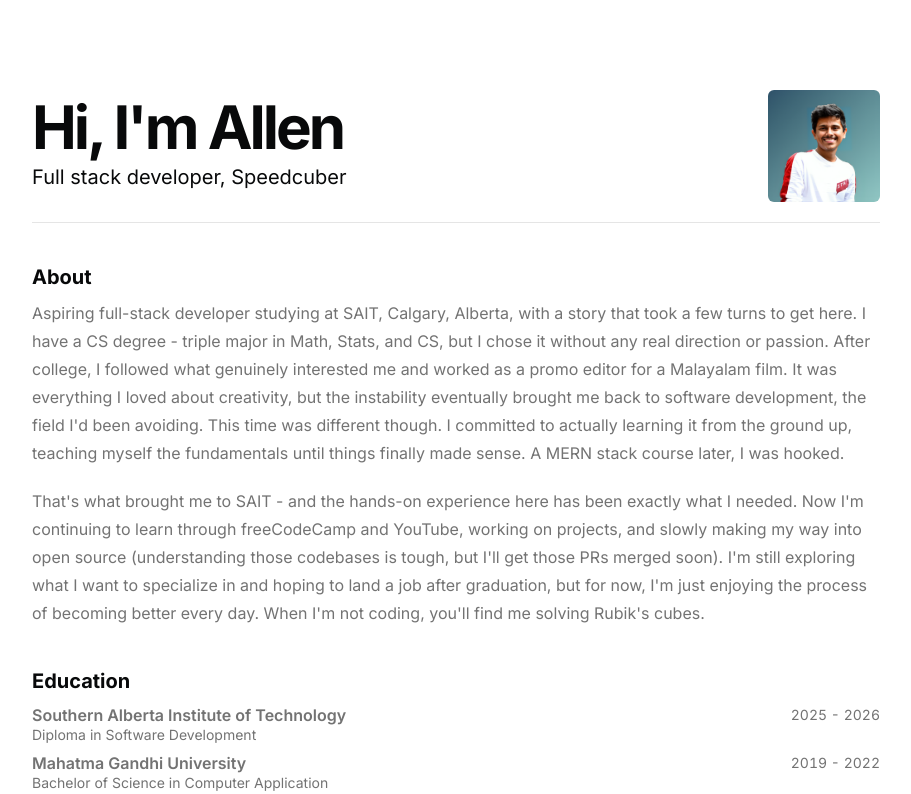
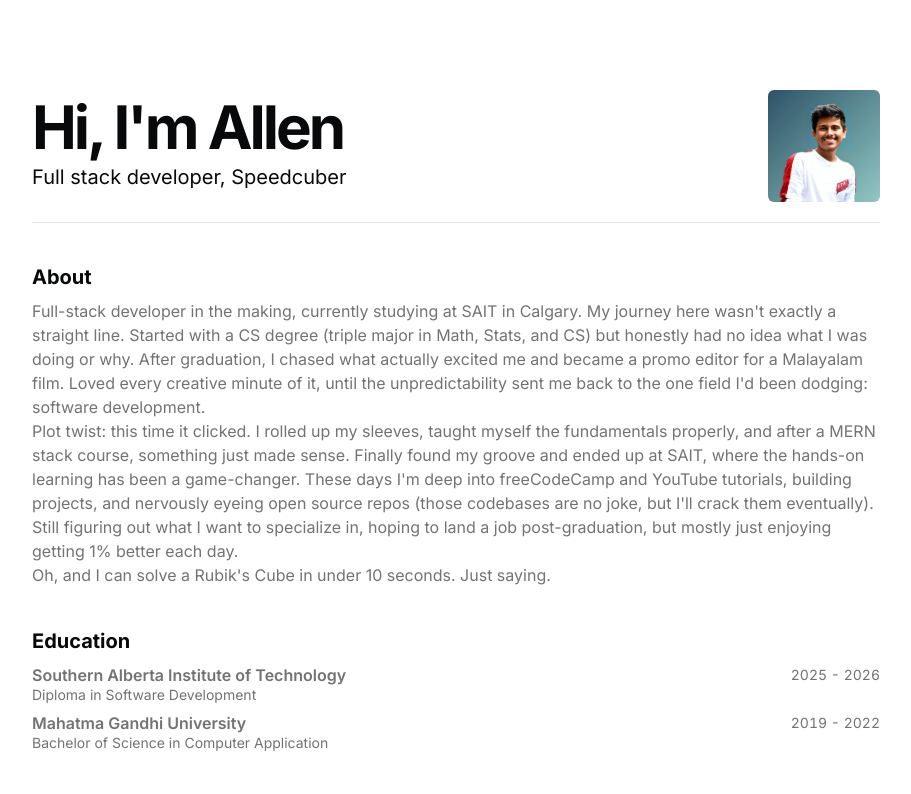
Before and after one commit to allenjohn07/portfolio, a Next.js app: page / in a window 1280 px wide. Shown: the top 794 px of the page, without its empty margins (184-1095 px from the left). Built offline with nearby package versions, Linux system fonts and the light colour scheme.

Commit message:
updated line height and about (#11)

```diff
--- a/src/app/page.tsx
+++ b/src/app/page.tsx
@@ -47,7 +47,7 @@ export default function Page() {
           <h2 className="text-xl font-bold mb-2">About</h2>
         </BlurFade>
         <BlurFade delay={BLUR_FADE_DELAY * 4}>
-          <Markdown className="prose max-w-full text-pretty text-md/relaxed text-muted-foreground dark:prose-invert">
+          <Markdown className="max-w-full text-muted-foreground">
             {DATA.summary}
           </Markdown>
         </BlurFade>
--- a/src/data/resume.tsx
+++ b/src/data/resume.tsx
@@ -9,7 +9,7 @@ export const DATA = {
   locationLink: "https://www.google.com/maps/place/sanfrancisco",
   description: "Full stack developer, Speedcuber",
   summary:
-    "Aspiring full-stack developer studying at SAIT, Calgary, Alberta, with a story that took a few turns to get here. I have a CS degree - triple major in Math, Stats, and CS, but I chose it without any real direction or passion. After college, I followed what genuinely interested me and worked as a promo editor for a Malayalam film. It was everything I loved about creativity, but the instability eventually brought me back to software development, the field I&apos;d been avoiding. This time was different though. I committed to actually learning it from the ground up, teaching myself the fundamentals until things finally made sense. A MERN stack course later, I was hooked. \n\nThat&apos;s what brought me to SAIT - and the hands-on experience here has been exactly what I needed. Now I&apos;m continuing to learn through freeCodeCamp and YouTube, working on projects, and slowly making my way into open source (understanding those codebases is tough, but I&apos;ll get those PRs merged soon). I&apos;m still exploring what I want to specialize in and hoping to land a job after graduation, but for now, I&apos;m just enjoying the process of becoming better every day. When I&apos;m not coding, you&apos;ll find me solving Rubik&apos;s cubes.",
+    "Full-stack developer in the making, currently studying at SAIT in Calgary. My journey here wasn&apos;t exactly a straight line. Started with a CS degree (triple major in Math, Stats, and CS) but honestly had no idea what I was doing or why. After graduation, I chased what actually excited me and became a promo editor for a Malayalam film. Loved every creative minute of it, until the unpredictability sent me back to the one field I&apos;d been dodging: software development.\n\nPlot twist: this time it clicked. I rolled up my sleeves, taught myself the fundamentals properly, and after a MERN stack course, something just made sense. Finally found my groove and ended up at SAIT, where the hands-on learning has been a game-changer. These days I&apos;m deep into freeCodeCamp and YouTube tutorials, building projects, and nervously eyeing open source repos (those codebases are no joke, but I&apos;ll crack them eventually). Still figuring out what I want to specialize in, hoping to land a job post-graduation, but mostly just enjoying getting 1% better each day.\n\nOh, and I can solve a Rubik&apos;s Cube in under 10 seconds. Just saying.",
   avatarUrl: "/allen-profile.png",
   frontendSkills: [
     "Next.js",
```
